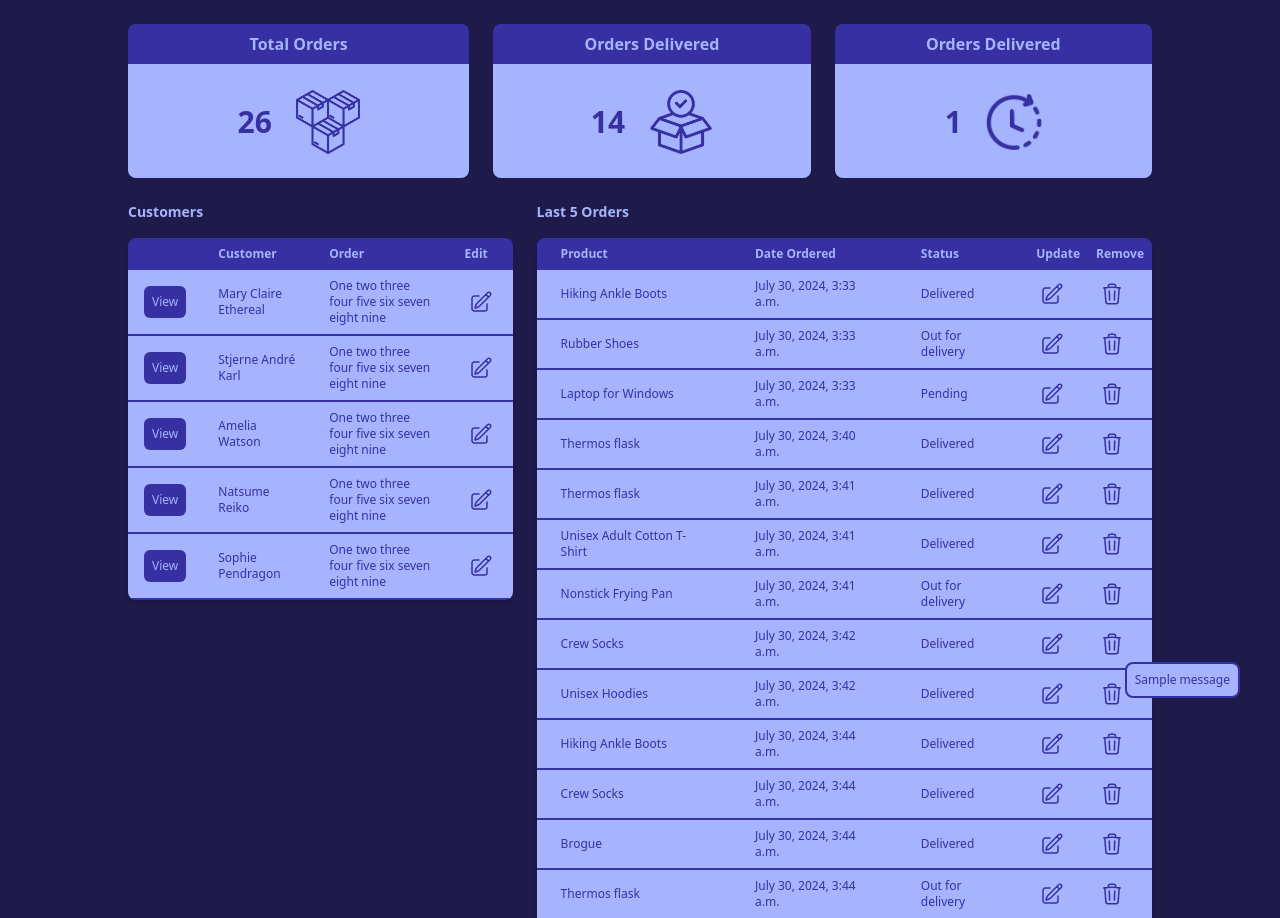
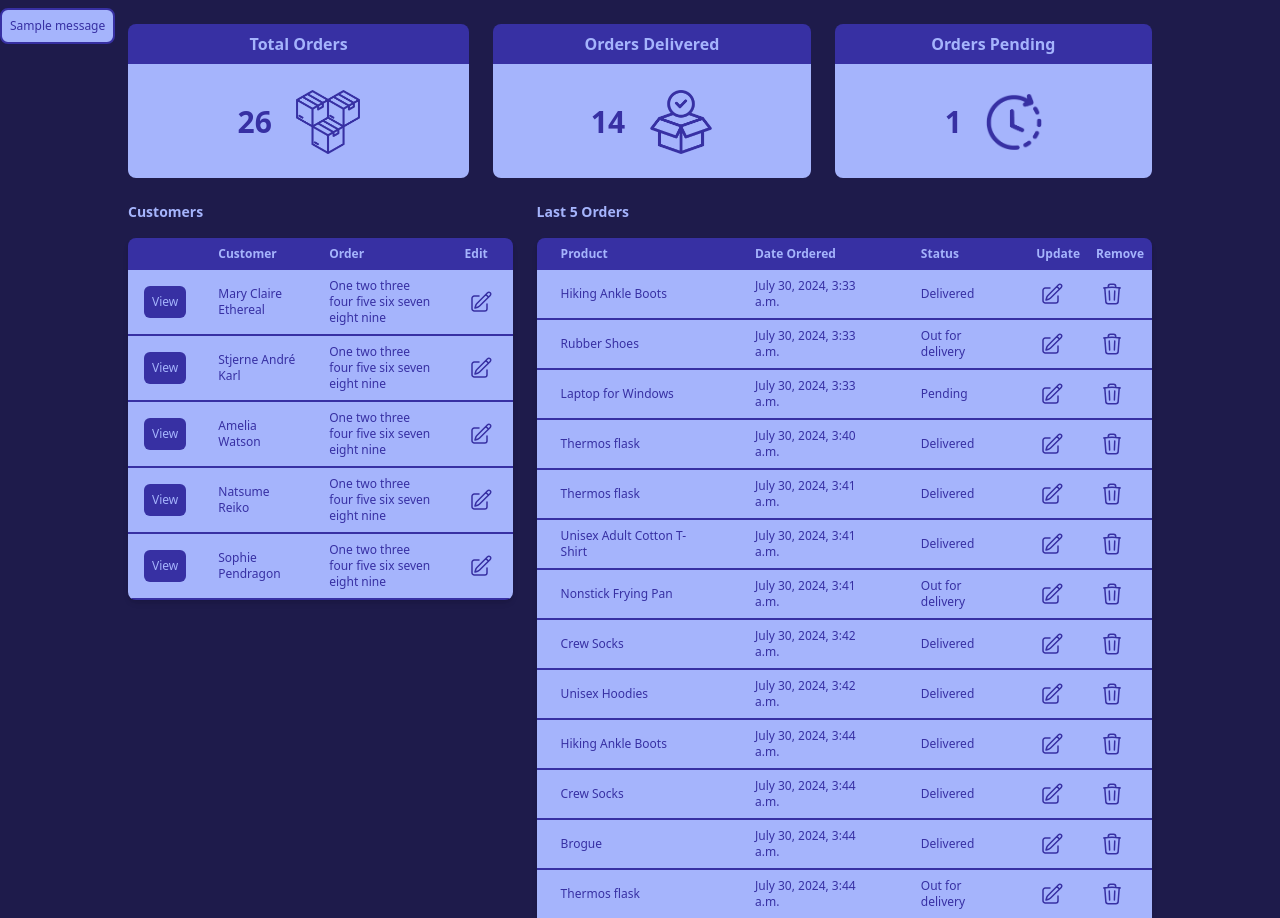
Before and after one commit to eisBlume0901/Django_Customer_Management_System_From_Dennis_Ivy, a Django app: page / in a window 1280 px wide. Shown: the part 82-1000 px from the top of the page. Run offline with Django 5.2, Linux system fonts and the light colour scheme; data comes from the database, SQL or seed files in the repository; both versions use the stored data as it was after the commit; one stand-in notice (Sample message) is shown; some libraries are stand-ins or nearby versions.

Commit message:
Corrected order status card title from order delivered to order pending. Fixed layout of multiple flash messages.

```diff
--- a/customer_management_system/accounts/views.py
+++ b/customer_management_system/accounts/views.py
@@ -67,8 +67,9 @@ def createOrder(request, pk):
 
         form = OrderFormSet(request.POST, instance=customer) # For multiple forms, we use formset instead of form (and we pass the instance of the parent model so that the child model can be created)
         if form.is_valid():
-            form.save()
-            messages.success(request, f'Order was created successfully for {customer.name}')
+            orders = form.save()
+            for order in orders:
+                messages.success(request, f'{order.product.name} was created successfully for {customer.name}')
             return redirect(reverse('home')) # Redirect using the name of the url (instead of the route path)
 
     context = {
--- a/customer_management_system/templates/accounts/dashboard.html
+++ b/customer_management_system/templates/accounts/dashboard.html
@@ -3,6 +3,17 @@
 {% load static %}
 
 {% include 'partials/_home_navbar.html' %}
+
+<div class="relative">
+    <div class="flex flex-col absolute">
+        {% for message in messages %}
+            <div class="bg-indigo-300 border-2 border-indigo-800 text-indigo-800 font-medium p-2 text-xs rounded-lg max-w-screen-sm top-2 z-10 mt-2">
+                {{ message }}
+            </div>
+        {% endfor %}
+    </div>
+</div>
+
 {% include 'partials/_order_status.html' %}
 <div class="flex flex-row mx-auto my-6 max-w-screen-lg justify-between gap-6">
 
@@ -99,10 +110,5 @@
     </div>
 </div>
 
-{% for message in messages%}
-    <div class="bg-indigo-300 border-2 border-indigo-800 text-indigo-800 font-medium p-2 text-xs rounded-lg max-w-screen-sm bottom-5 right-10 fixed">
-        {{message}}
-    </div>
-{% endfor %}
 
 {% endblock %}
--- a/customer_management_system/templates/partials/_order_status.html
+++ b/customer_management_system/templates/partials/_order_status.html
@@ -21,7 +21,7 @@
         </div>
     </div>
     <div class="flex flex-col">
-        <h1 class="text-md text-center text-indigo-300 font-bold rounded-t-lg bg-indigo-800 border-indigo-800 border-b-2 border-b-indigo-300 py-2">Orders Delivered</h1>
+        <h1 class="text-md text-center text-indigo-300 font-bold rounded-t-lg bg-indigo-800 border-indigo-800 border-b-2 border-b-indigo-300 py-2">Orders Pending</h1>
         <div class="rounded-b-lg bg-indigo-300 p-2 w-full">
             <div class="flex flex-row mx-auto space-x-6 items-center justify-center p-2 h-24">
                 <p class="text-3xl text-center text-indigo-800 font-bold">{{ pendingOrders }}</p>
```
Also changed, not shown: customer_management_system/db.sqlite3.
